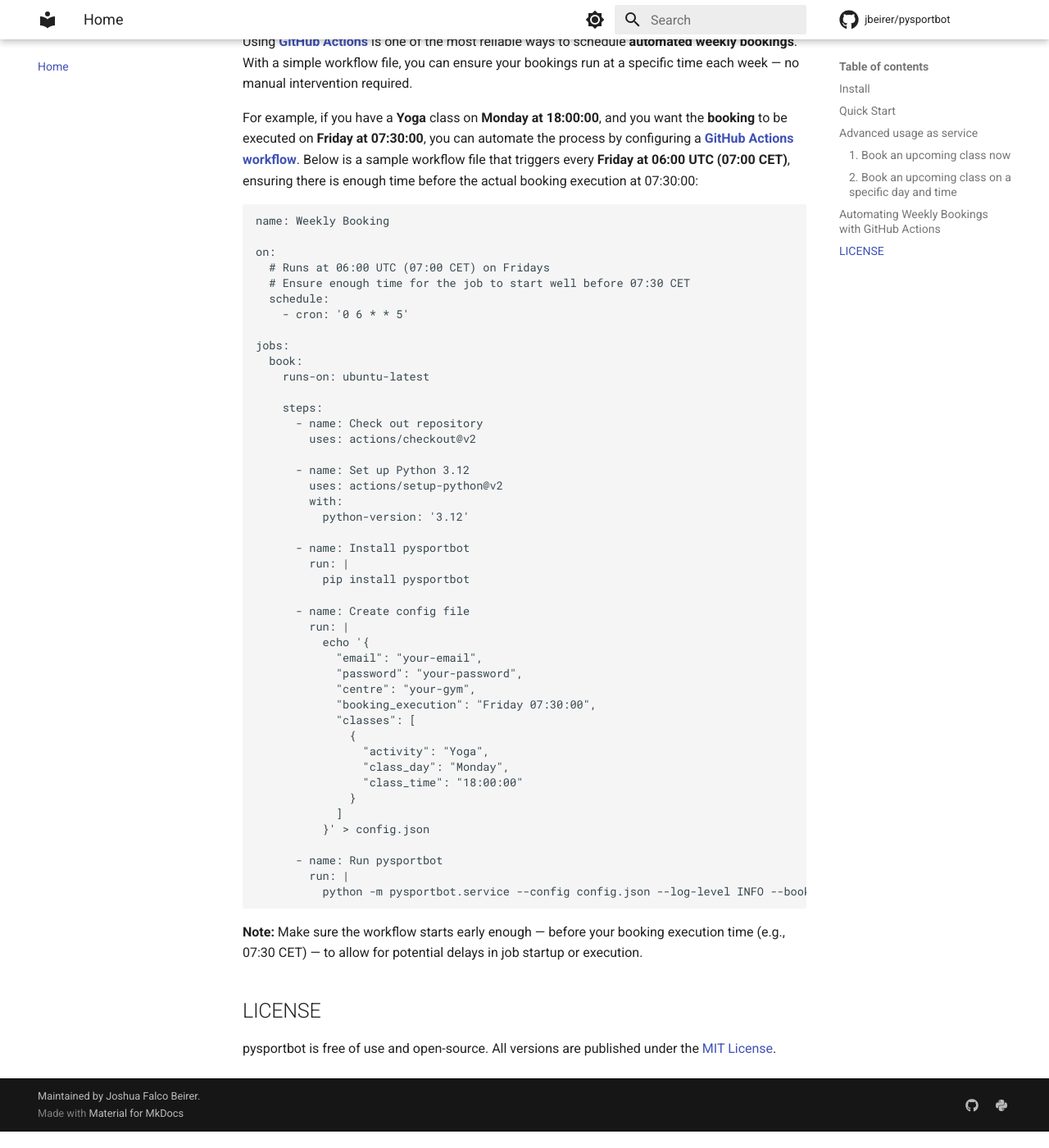
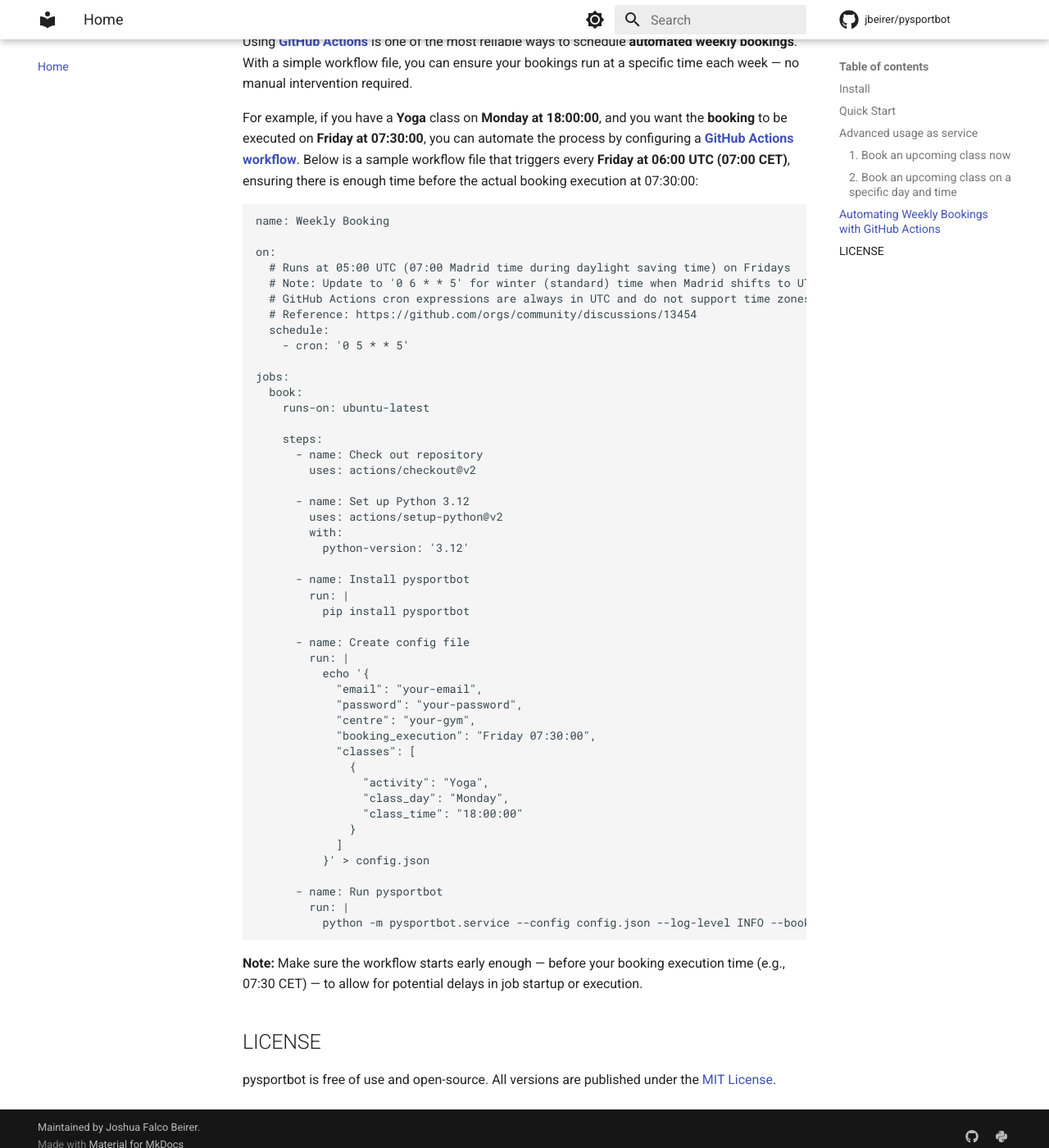
Before and after one commit to jbeirer/resasports-bot, an MkDocs documentation site: the page built from docs/index.md, in a window 1280 px wide and 1400 px high, scrolled down 2940 px. Shown: the whole window at 82% size. Built offline with MkDocs 1.6.1 and Material for MkDocs 9.7.7, drawn with Linux system fonts in a browser that asks for light colours; comment, search, counter and statistics services are not loaded.

Commit message:
Update index.md

```diff
--- a/docs/index.md
+++ b/docs/index.md
@@ -123,10 +123,12 @@
 name: Weekly Booking
 
 on:
-  # Runs at 06:00 UTC (07:00 CET) on Fridays
-  # Ensure enough time for the job to start well before 07:30 CET
+  # Runs at 05:00 UTC (07:00 Madrid time during daylight saving time) on Fridays
+  # Note: Update to '0 6 * * 5' for winter (standard) time when Madrid shifts to UTC+1
+  # GitHub Actions cron expressions are always in UTC and do not support time zones
+  # Reference: https://github.com/orgs/community/discussions/13454
   schedule:
-    - cron: '0 6 * * 5'
+    - cron: '0 5 * * 5'
 
 jobs:
   book:
```
